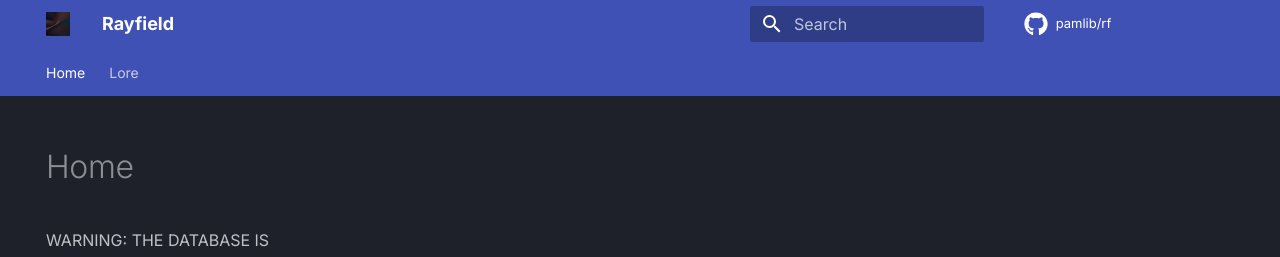
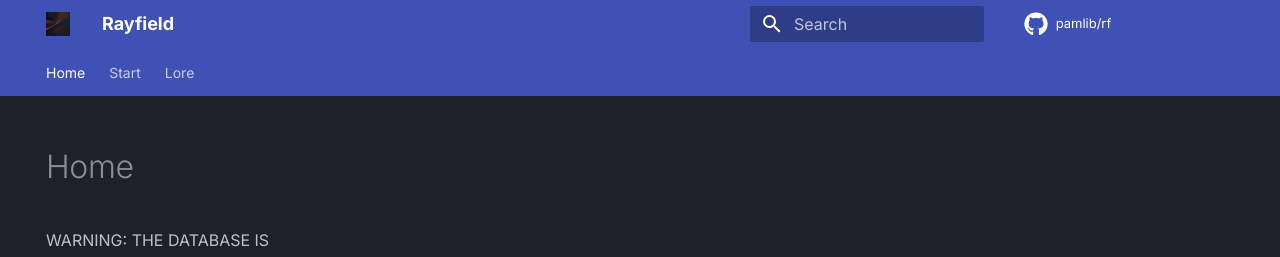
Before and after one commit to pamlib/rf, an MkDocs documentation site: the page built from docs/index.md, in a window 1280 px wide. Shown: the top 257 px of the page. Built offline with MkDocs 1.6.1 and Material for MkDocs 9.7.7, drawn with Linux system fonts in a browser that asks for light colours; comment, search, counter and statistics services are not loaded.

Commit message:
Update mkdocs.yml

```diff
--- a/mkdocs.yml
+++ b/mkdocs.yml
@@ -21,6 +21,7 @@ theme:
 
 nav:
   - Home: index.md
+  - Start: start/index.md
   - Lore: lore/index.md
 
 markdown_extensions:
```
